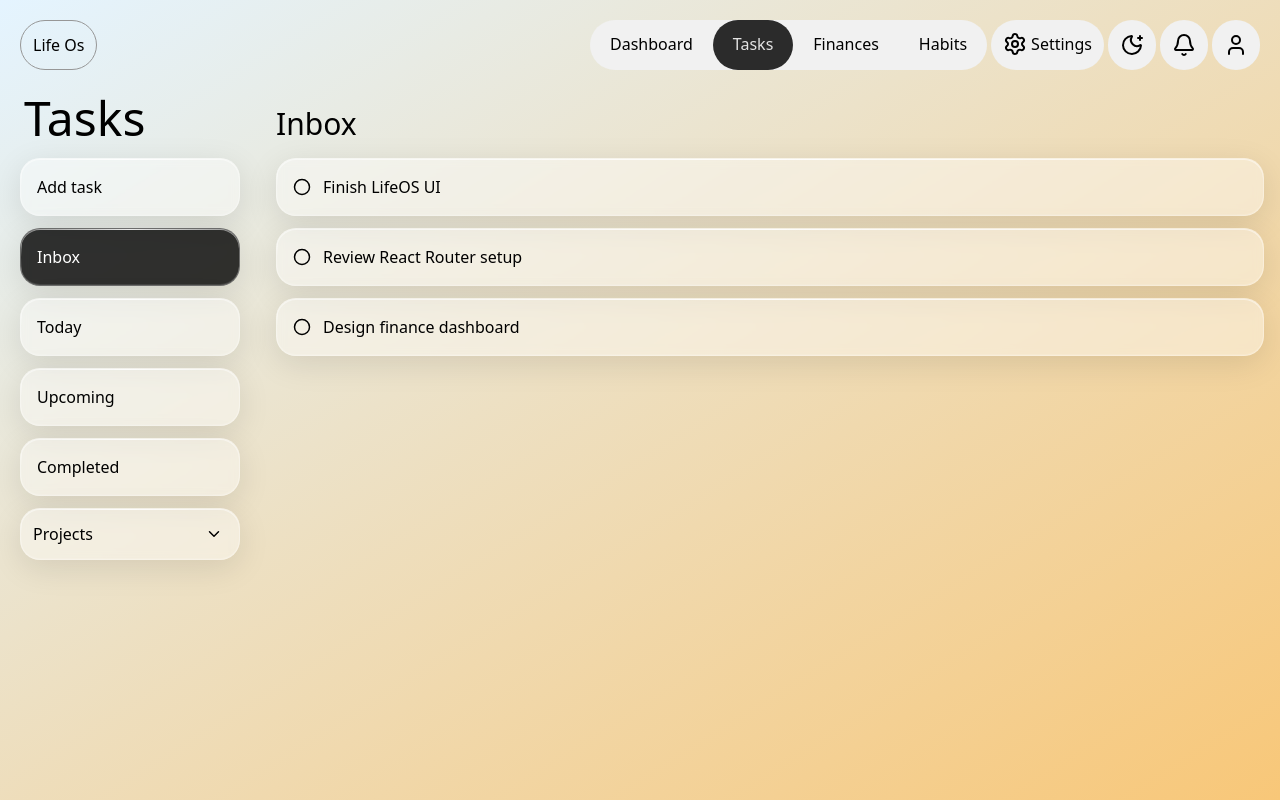
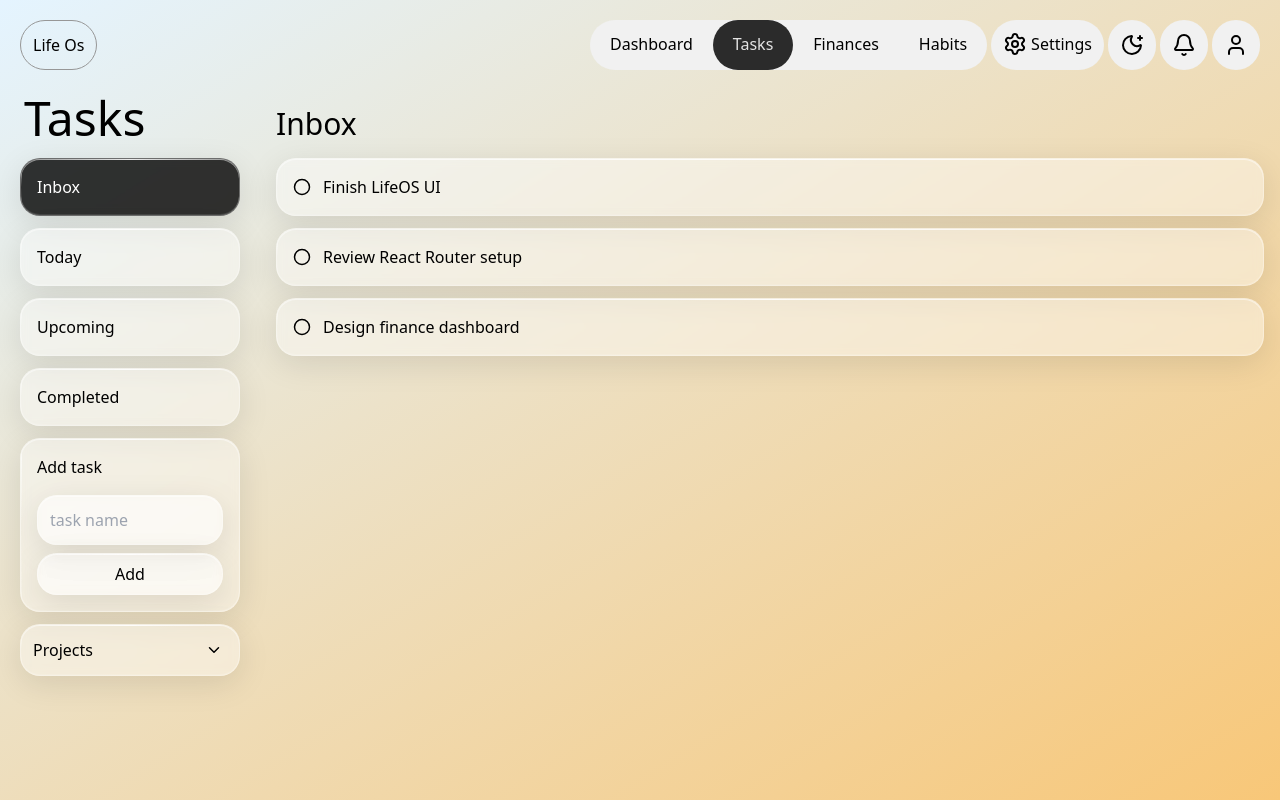
Before and after one commit to manas987/lifeOS, a React (Vite) app: page /tasks/inbox in a window 1280 px wide. Built offline with nearby package versions, Linux system fonts and the light colour scheme.

Commit message:
working task add and complete

```diff
--- a/src/pages/tasks/taskcompleted.tsx
+++ b/src/pages/tasks/taskcompleted.tsx
@@ -1,18 +1,20 @@
-import { Tasksarray } from "./tasklist";
+import { useOutletContext } from "react-router-dom";
 import { Tasklayout } from "./taskitem";
 
 export function Completed() {
-  const completedTasks = Tasksarray.filter((task) => task.completed);
+  const { taskslist, toggletask } = useOutletContext<any>();
+  const completedTasks = taskslist.filter((task: any) => task.completed);
   return (
     <div>
       <h2 className="text-3xl font-light mb-4">Completed</h2>
 
       <div className="flex flex-col gap-3">
-        {completedTasks.map((task) => (
+        {completedTasks.map((task: any) => (
           <Tasklayout
             key={task.id}
             title={task.title}
             completed={task.completed}
+            onClick={() => toggletask(task.id)}
           />
         ))}
       </div>
--- a/src/pages/tasks/taskinbox.tsx
+++ b/src/pages/tasks/taskinbox.tsx
@@ -1,17 +1,21 @@
+import { useOutletContext } from "react-router-dom";
 import { Tasklayout } from "./taskitem";
-import { Tasksarray } from "./tasklist";
 
 export function Inbox() {
-  const inboxtask = Tasksarray.filter((task) => !task.completed);
+  const { taskslist, toggletask } = useOutletContext<any>();
+
+  const inboxtask = taskslist.filter((task: any) => !task.completed);
+
   return (
     <div>
       <h2 className="text-3xl font-light mb-4">Inbox</h2>
       <div className="flex flex-col gap-3">
-        {inboxtask.map((task) => (
+        {inboxtask.map((task: any) => (
           <Tasklayout
             key={task.id}
             title={task.title}
             completed={task.completed}
+            onClick={() => toggletask(task.id)}
           />
         ))}
       </div>
--- a/src/pages/tasks/tasklist.tsx
+++ /dev/null
@@ -1,33 +0,0 @@
-export type Tasktype = {
-  id: number;
-  title: string;
-  completed: boolean;
-  createdAt: string;
-};
-
-export const Tasksarray: Tasktype[] = [
-  {
-    id: 1,
-    title: "Finish LifeOS UI",
-    completed: false,
-    createdAt: "2026-03-11",
-  },
-  {
-    id: 2,
-    title: "Review React Router setup",
-    completed: false,
-    createdAt: "2026-03-11",
-  },
-  {
-    id: 3,
-    title: "Plan habit tracking logic",
-    completed: true,
-    createdAt: "2026-03-10",
-  },
-  {
-    id: 4,
-    title: "Design finance dashboard",
-    completed: false,
-    createdAt: "2026-03-12",
-  },
-];
--- a/src/pages/tasks/tasks.tsx
+++ b/src/pages/tasks/tasks.tsx
@@ -1,12 +1,65 @@
 import { Outlet } from "react-router-dom";
 import { Taskside } from "./tasksside";
+import { useState } from "react";
 
 export function Tasks() {
+  type Tasktype = {
+    id: number;
+    title: string;
+    completed: boolean;
+    createdAt: string;
+  };
+
+  const [taskslist, settasks] = useState<Tasktype[]>([
+    {
+      id: 1,
+      title: "Finish LifeOS UI",
+      completed: false,
+      createdAt: "2026-03-11",
+    },
+    {
+      id: 2,
+      title: "Review React Router setup",
+      completed: false,
+      createdAt: "2026-03-11",
+    },
+    {
+      id: 3,
+      title: "Plan habit tracking logic",
+      completed: true,
+      createdAt: "2026-03-10",
+    },
+    {
+      id: 4,
+      title: "Design finance dashboard",
+      completed: false,
+      createdAt: "2026-03-12",
+    },
+  ]);
+
+  function addtask(title: string) {
+    const newtask: Tasktype = {
+      id: Date.now(),
+      title,
+      completed: false,
+      createdAt: new Date().toISOString().slice(0, 10),
+    };
+    settasks((prev) => [...prev, newtask]);
+  }
+
+  function toggletask(id: number) {
+    settasks((prev) =>
+      prev.map((task) =>
+        task.id === id ? { ...task, completed: !task.completed } : task,
+      ),
+    );
+  }
+
   return (
     <div className="flex">
-      <Taskside />
+      <Taskside addtask={addtask} />
       <div className="flex-1 p-4 pl-9">
-        <Outlet />
+        <Outlet context={{ taskslist, toggletask }} />
       </div>
     </div>
   );
--- a/src/pages/tasks/tasksside.tsx
+++ b/src/pages/tasks/tasksside.tsx
@@ -1,19 +1,23 @@
 import { NavLink } from "react-router-dom";
 import { ChevronDown } from "lucide-react";
+import { useState } from "react";
 
-export function Taskside() {
+type Props = {
+  addtask: (title: string) => void;
+};
+
+export function Taskside({ addtask }: Props) {
+  const [title, setTitle] = useState("");
   const linkClass = (isActive: boolean) =>
     `glass-card w-full p-4 block transition duration-150 ${
       isActive ? "!bg-black/80 text-white" : "hover:!bg-white"
     }`;
+
   return (
     <div className="pl-5 rounded-3xl flex flex-col gap-3 w-60">
       <div className="p-1">
         <h1 className="text-5xl font-light">Tasks</h1>
       </div>
-      <button className="glass-card w-full p-4 text-left hover:!bg-white transition duration-150">
-        Add task
-      </button>
       <NavLink
         to="/tasks/inbox"
         className={({ isActive }) => linkClass(isActive)}>
@@ -38,6 +42,29 @@ export function Taskside() {
         Completed
       </NavLink>
 
+      <form
+        onSubmit={(e) => {
+          e.preventDefault();
+          if (!title.trim()) return;
+          addtask(title);
+          setTitle("");
+        }}
+        className="glass-card p-4 flex flex-col gap-2">
+        <h3 className="mb-2">Add task</h3>
+        <input
+          value={title}
+          type="text"
+          placeholder="task name"
+          className="glass-card p-3"
+          onChange={(e) => setTitle(e.target.value)}
+        />
+        <button
+          type="submit"
+          className="glass-card p-2 hover:!bg-white transition duration-150">
+          Add
+        </button>
+      </form>
+
       <div className="glass-card w-full p-3 flex justify-between items-center hover:!bg-white transition duration-150">
         Projects
         <button className="hover:bg-[#dadada] rounded-full p-1">
--- a/src/pages/tasks/tasktoday.tsx
+++ b/src/pages/tasks/tasktoday.tsx
@@ -1,19 +1,23 @@
+import { useOutletContext } from "react-router-dom";
 import { Tasklayout } from "./taskitem";
-import { Tasksarray } from "./tasklist";
 
 export function Today() {
+  const { taskslist, toggletask } = useOutletContext<any>();
   const today = new Date().toISOString().slice(0, 10);
-  const todayTasks = Tasksarray.filter((task) => task.createdAt === today);
+  const todayTasks = taskslist.filter(
+    (task: any) => task.createdAt === today && !task.completed,
+  );
   return (
     <div>
       <h2 className="text-3xl font-light mb-4">Today</h2>
 
       <div className="flex flex-col gap-3">
-        {todayTasks.map((task) => (
+        {todayTasks.map((task: any) => (
           <Tasklayout
             key={task.id}
             title={task.title}
             completed={task.completed}
+            onClick={() => toggletask(task.id)}
           />
         ))}
       </div>
--- a/src/pages/tasks/taskupcom.tsx
+++ b/src/pages/tasks/taskupcom.tsx
@@ -1,18 +1,22 @@
+import { useOutletContext } from "react-router-dom";
 import { Tasklayout } from "./taskitem";
-import { Tasksarray } from "./tasklist";
 
 export function Upcoming() {
+  const { taskslist, toggletask } = useOutletContext<any>();
   const today = new Date().toISOString().slice(0, 10);
-  const upcomingtask = Tasksarray.filter((task) => task.createdAt > today);
+  const upcomingtask = taskslist.filter(
+    (task: any) => task.createdAt > today && !task.completed,
+  );
   return (
     <div>
       <h2 className="text-3xl font-light mb-4">Upcoming</h2>
       <div className="flex flex-col gap-3">
-        {upcomingtask.map((task) => (
+        {upcomingtask.map((task: any) => (
           <Tasklayout
             key={task.id}
             title={task.title}
             completed={task.completed}
+            onClick={() => toggletask(task.id)}
           />
         ))}
       </div>
```
